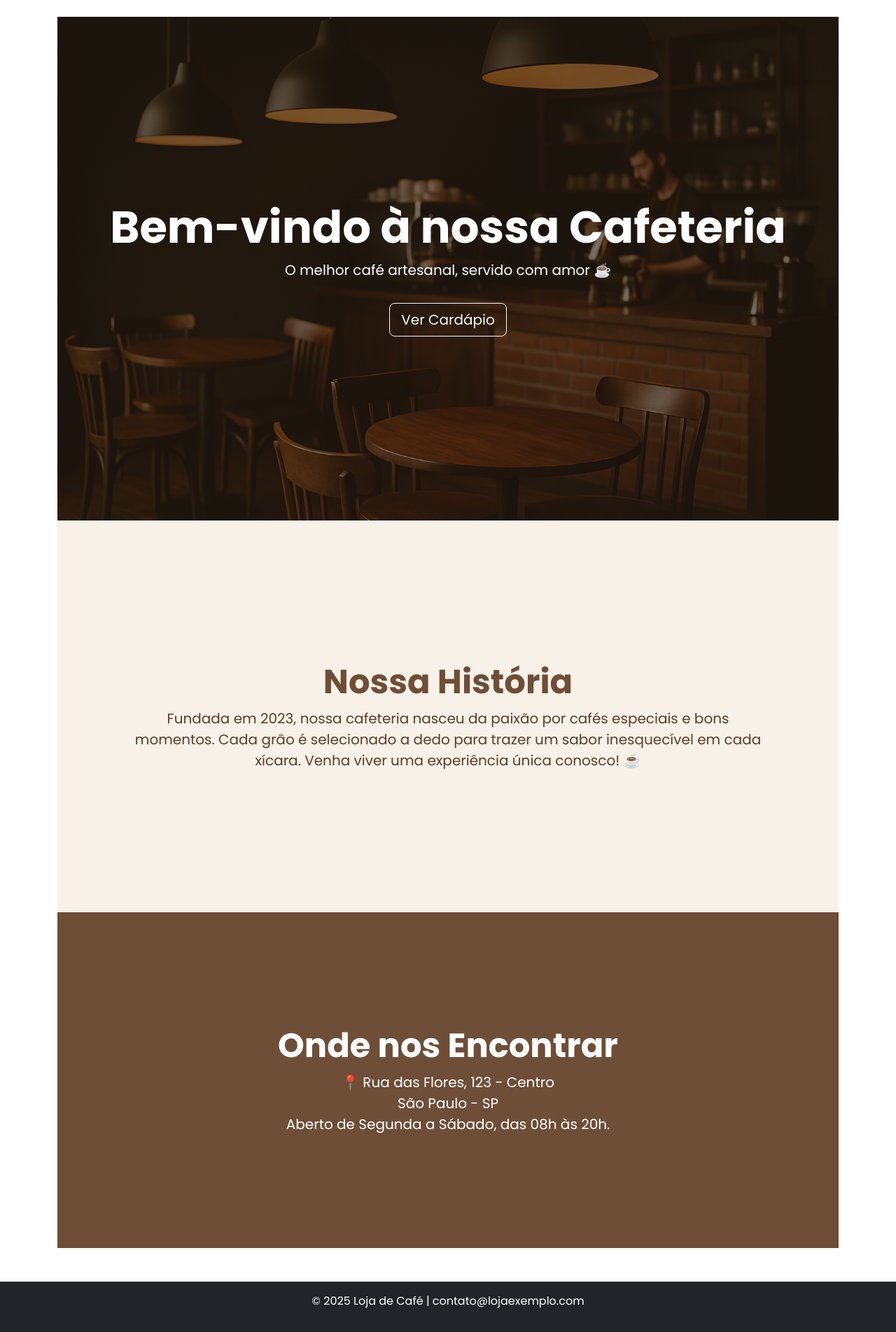
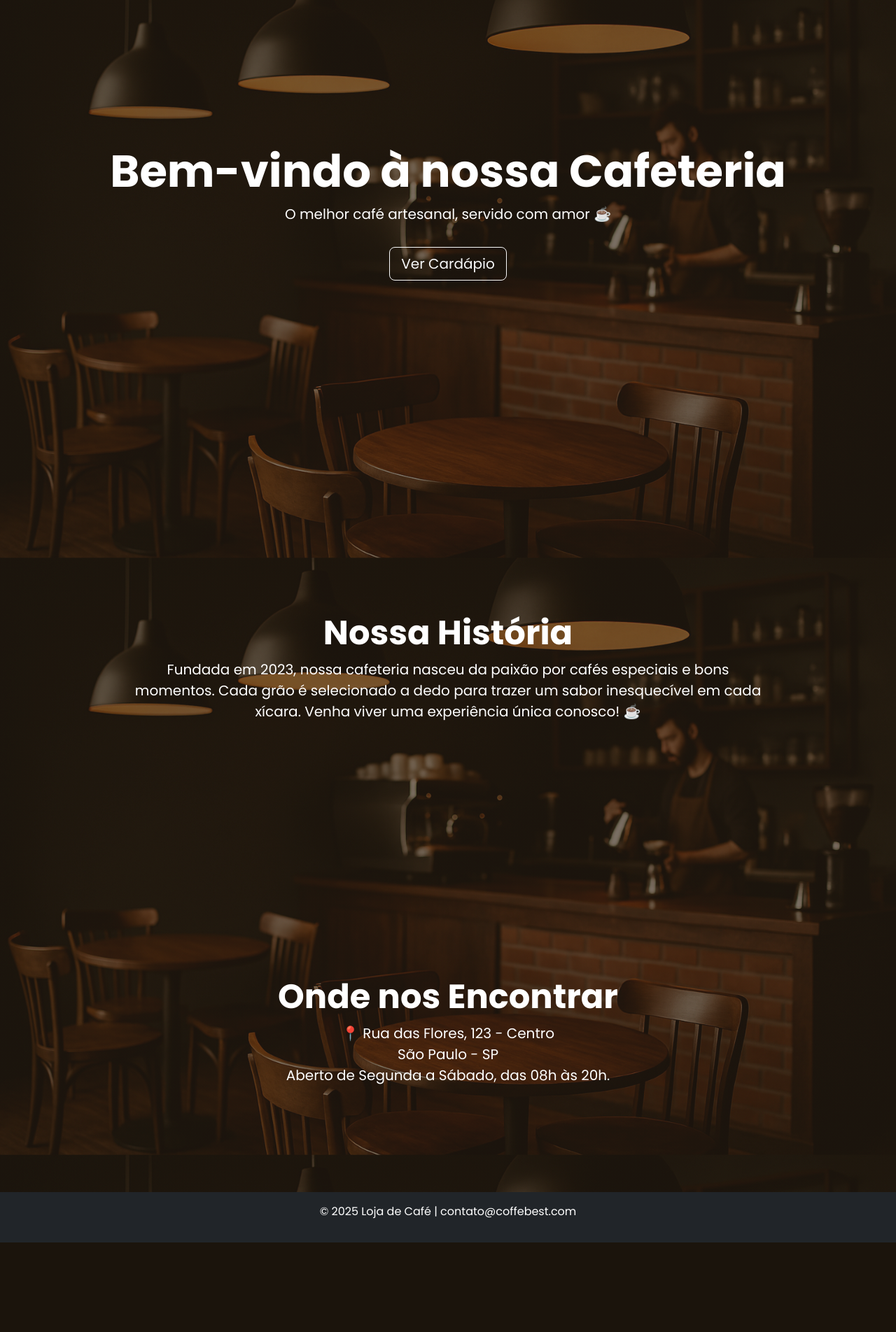
Before and after one commit to Jvvy/CoffeShop, a Django app: page / in a window 1280 px wide. Shown: the part 56-1960 px from the top of the page at 70% size. After the commit the page ends 1832 px from the top, so only its background shows below. Run offline with Django 4.2, Linux system fonts and the light colour scheme.

Commit message:
Criado Arquivo CSS para tela de 'Home.html'

```diff
--- a/cafeteria/templates/cafeteria/base.html
+++ b/cafeteria/templates/cafeteria/base.html
@@ -1,5 +1,6 @@
 {% load static %}
 <!DOCTYPE html>
+
 <html lang="pt-br">
 <head>
     <meta charset="UTF-8">
@@ -12,12 +13,13 @@
 
     <!-- Bootstrap CSS -->
     <link href="https://cdn.jsdelivr.net/npm/bootstrap@5.3.0/dist/css/bootstrap.min.css" rel="stylesheet">
+    {% block extra_css %}{% endblock %}
 
 </head>
 <body style="font-family: 'Poppins', sans-serif;">
 
 
-<!-- 🔝 Navbar fixa no topo -->
+    <!-- Navbar fixa no topo -->
     <nav class="navbar navbar-expand-lg navbar-dark bg-dark fixed-top">
         <div class="container">
             <a class="navbar-brand" href="{% url 'home' %}">☕ Loja de Café</a>
@@ -59,19 +61,16 @@
         </div>
     </nav>
 
-<!-- 🧹 Margem para compensar a navbar fixa -->
-<div style="margin-top: 80px;"></div>
-
     <!-- 🔽 Área principal de conteúdo -->
-<main class="container mt-4">
+    <main >
         {% block content %}
         {% endblock %}
     </main>
 
-<!-- 📞 Rodapé -->
-<footer class="bg-dark text-white text-center py-3 mt-5">
+    <!-- Rodapé -->
+    <footer class="bg-dark text-white text-center py-3">
         <div class="container">
-        <p>&copy; 2025 Loja de Café | contato@lojaexemplo.com</p>
+            <p>&copy; 2025 Loja de Café | contato@coffebest.com</p>
         </div>
     </footer>
 
--- a/cafeteria/templates/cafeteria/home.html
+++ b/cafeteria/templates/cafeteria/home.html
@@ -3,18 +3,14 @@
 
 {% block title %}Página Inicial - Loja de Café{% endblock %}
 
+{% block extra_css %}
+<link href="{% static 'css/home.css' %}" rel="stylesheet">
+{% endblock %}
+
 {% block content %}
 
-<!-- 🎯 Banner principal -->
-<section class="text-center d-flex align-items-center justify-content-center" style="
-    background: linear-gradient(rgba(45, 32, 21, 0.6), rgba(45, 32, 21, 0.6)),
-    url('{% static 'imagens/banner-cafe-clean.jpg' %}') no-repeat center center;
-    background-size: cover;
-    background-attachment: fixed;
-    min-height: 90vh;
-    width: 100%;
-    color: white;
-">
+<!-- Banner principal -->
+<section class="text-center d-flex align-items-center justify-content-center" style="min-height: 90vh;width: 100%;color: white;">
     <div class="container text-white">
         <h1 class="display-3 fw-bold">Bem-vindo à nossa Cafeteria</h1> <!-- display-3 = fonte grande -->
         <p class="lead">O melhor café artesanal, servido com amor ☕</p>
@@ -22,11 +18,12 @@
     </div>
 </section>
 
-<!-- 📚 Nossa História -->
-<section class="py-5 d-flex align-items-center" style="background-color: #f8f1e7; min-height: 70vh; width: 100%;">
+
+<!--  Nossa História -->
+<section class="py-5 d-flex align-items-center" style="background-color: transparent; min-height: 70vh; width: 100%;">
     <div class="container-fluid text-center">
-        <h2 class="display-5 fw-bold" style="color: #6F4E37;">Nossa História</h2> <!-- display-5 = fonte maior -->
-        <p class="lead" style="max-width: 900px; margin: auto; color: #5a3e28;">
+        <h2 class="display-5 fw-bold">Nossa História</h2> <!-- display-5 = fonte maior -->
+        <p class="lead" style="max-width: 900px; margin: auto; color: #fff;">
             Fundada em 2023, nossa cafeteria nasceu da paixão por cafés especiais e bons momentos.
             Cada grão é selecionado a dedo para trazer um sabor inesquecível em cada xícara.
             Venha viver uma experiência única conosco! ☕
@@ -34,8 +31,9 @@
     </div>
 </section>
 
-<!-- 📍 Onde nos encontrar -->
-<section class="py-5 d-flex align-items-center" style="background-color: #6F4E37; min-height: 60vh; width: 100%;">
+
+<!--  Onde nos encontrar -->
+<section class="py-5 d-flex align-items-center" style="background-color: transparent; min-height: 60vh; width: 100%;">
     <div class="container-fluid text-center text-white">
         <h2 class="display-5 fw-bold">Onde nos Encontrar</h2> <!-- display-5 também -->
         <p class="lead" style="max-width: 700px; margin: auto;">
@@ -47,17 +45,3 @@
 </section>
 
 {% endblock %}
-
-{% block extra_css %}
-<style>
-@keyframes fadeIn {
-    from { opacity: 0; }
-    to { opacity: 1; }
-}
-
-/* Ajuste geral da fonte para o site */
-body {
-    font-family: 'Poppins', sans-serif;
-}
-</style>
-{% endblock %}
--- a/cafeteria/templates/cafeteria/lista.html
+++ b/cafeteria/templates/cafeteria/lista.html
@@ -3,6 +3,7 @@
 {% block title %}Cardápio - Loja de Café{% endblock %}
 
 {% block content %}
+<div class="container mt-5 mb-5">
 <h2 class="text-center mb-4">☕ Nosso Cardápio</h2>
 
 <div class="row">
@@ -27,4 +28,5 @@
         </div>
     {% endfor %}
 </div>
+</div>
 {% endblock %}
--- /dev/null
+++ b/static/css/home.css
@@ -0,0 +1,11 @@
+main{
+    background: linear-gradient(rgba(45, 32, 21, 0.6), rgba(45, 32, 21, 0.6)),
+    url(../imagens/banner-cafe-clean.jpg) no-repeat center center;
+    background-size: cover;
+    background-attachment: fixed;}
+
+h2{
+    color: #fff;
+    font-size: 3rem;
+    text-align: center;
+    margin-top: 20px;}
```
Also changed, not shown: db.sqlite3. Lines whose indentation alone changed are shown as unchanged.
